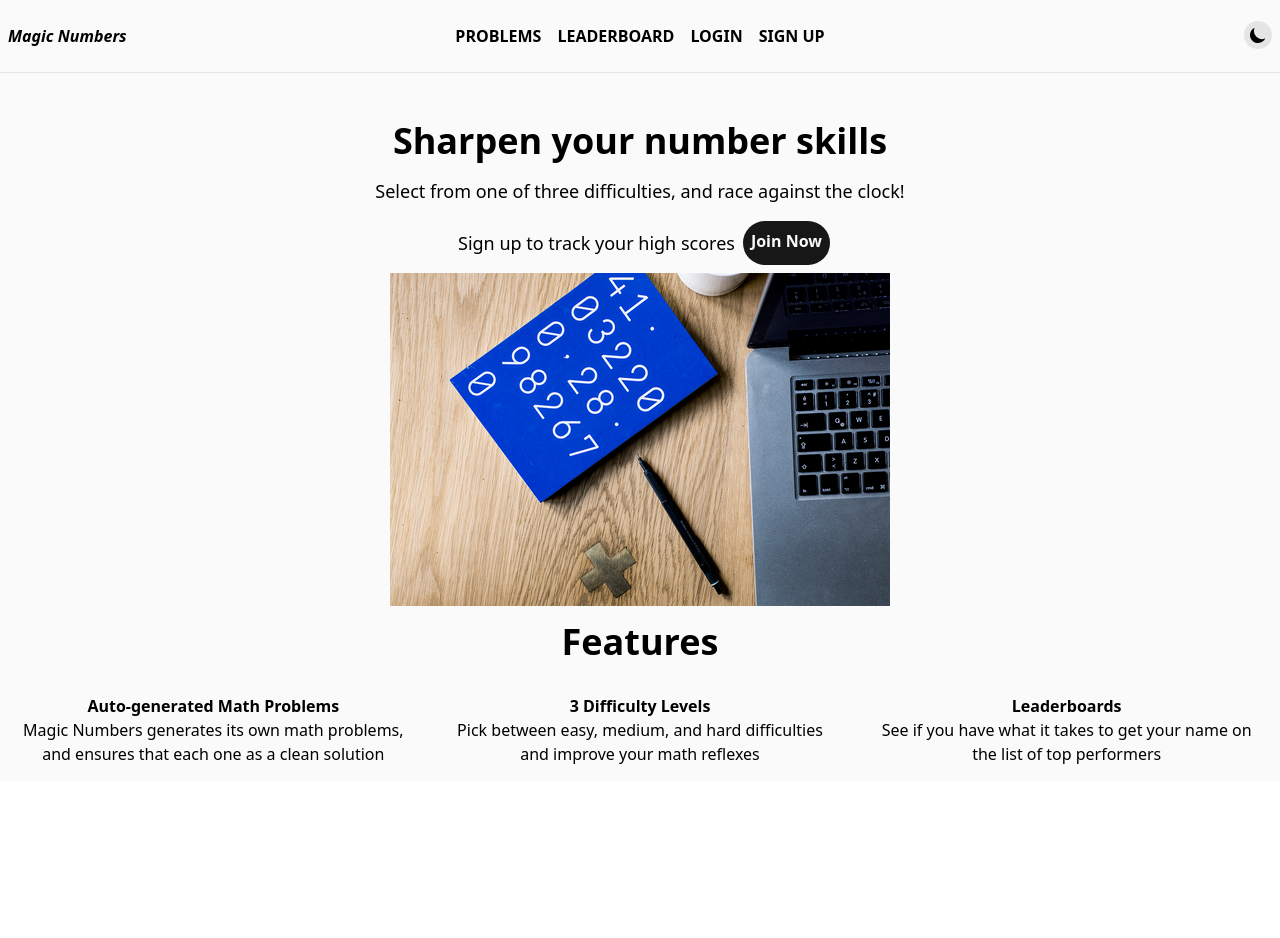
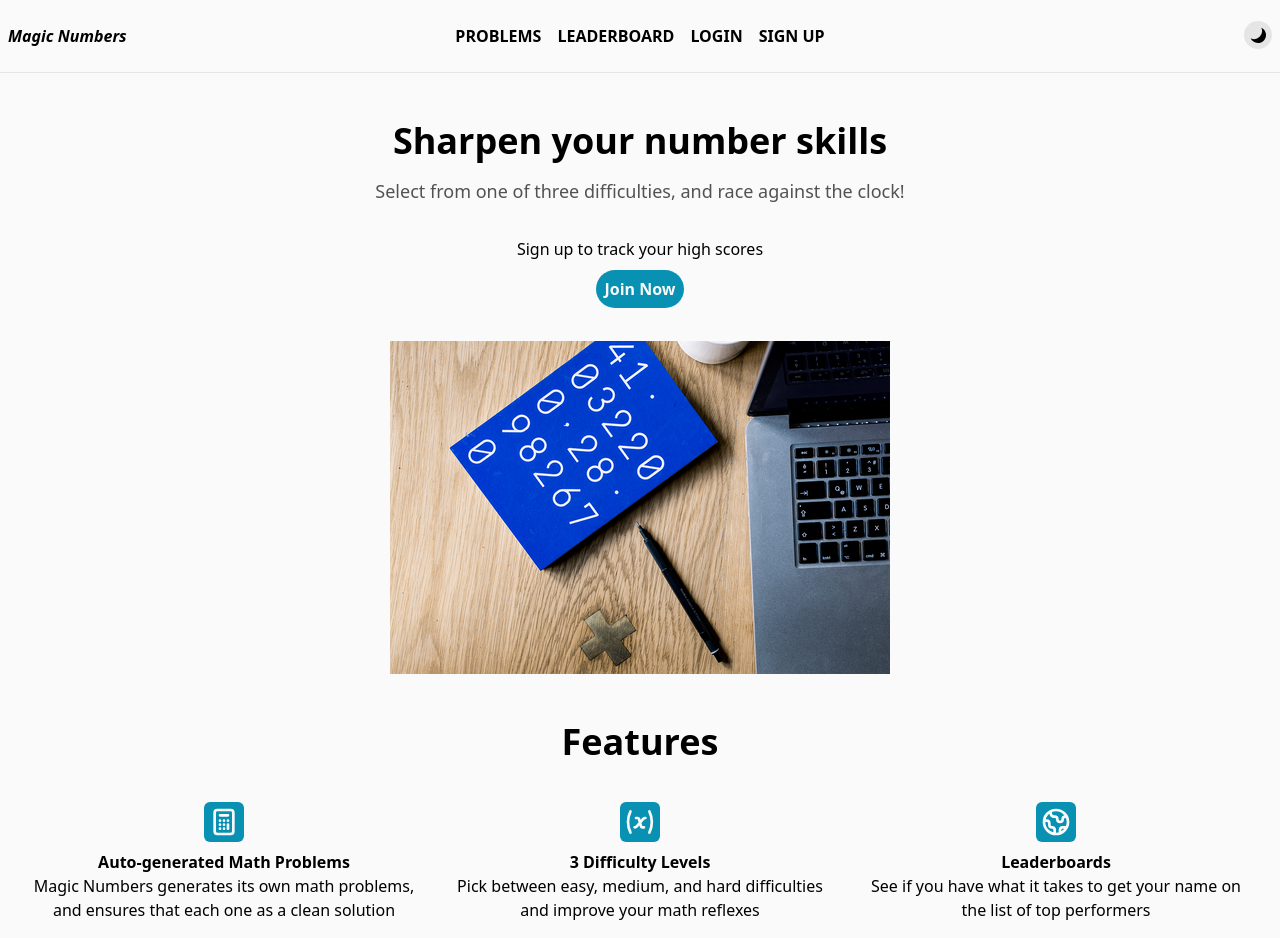
Before and after one commit to EzraKatzman/MagicNumbers, a React (Create React App) app: page / in a window 1280 px wide. Before the commit the page ends 800 px from the top, so only its background shows below. Built offline with nearby package versions, Linux system fonts and the light colour scheme.

Commit message:
color changes v1, mirrored moon svg 180 degrees

```diff
--- a/src/Components/DarkToggle.js
+++ b/src/Components/DarkToggle.js
@@ -8,11 +8,11 @@ const DarkToggle = () => {
 
     return (
         <button onClick={() => dispatch(invert())} className='bg-tgray-200 dark:bg-tgray-800 rounded-full p-1'>
-            <svg className={`${isDark ? 'block' : 'hidden'} h-5 w-5 text-white`} xmlns="http://www.w3.org/2000/svg" viewBox="0 0 20 20" fill="currentColor">
-                <path fillRule="evenodd" d="M10 2a1 1 0 011 1v1a1 1 0 11-2 0V3a1 1 0 011-1zm4 8a4 4 0 11-8 0 4 4 0 018 0zm-.464 4.95l.707.707a1 1 0 001.414-1.414l-.707-.707a1 1 0 00-1.414 1.414zm2.12-10.607a1 1 0 010 1.414l-.706.707a1 1 0 11-1.414-1.414l.707-.707a1 1 0 011.414 0zM17 11a1 1 0 100-2h-1a1 1 0 100 2h1zm-7 4a1 1 0 011 1v1a1 1 0 11-2 0v-1a1 1 0 011-1zM5.05 6.464A1 1 0 106.465 5.05l-.708-.707a1 1 0 00-1.414 1.414l.707.707zm1.414 8.486l-.707.707a1 1 0 01-1.414-1.414l.707-.707a1 1 0 011.414 1.414zM4 11a1 1 0 100-2H3a1 1 0 000 2h1z" clipRule="evenodd" />
+            <svg className={`${isDark ? 'block' : 'hidden'} h-5 w-5 text-white`} xmlns='http://www.w3.org/2000/svg' viewBox='0 0 20 20' fill='currentColor'>
+                <path fillRule='evenodd' d='M10 2a1 1 0 011 1v1a1 1 0 11-2 0V3a1 1 0 011-1zm4 8a4 4 0 11-8 0 4 4 0 018 0zm-.464 4.95l.707.707a1 1 0 001.414-1.414l-.707-.707a1 1 0 00-1.414 1.414zm2.12-10.607a1 1 0 010 1.414l-.706.707a1 1 0 11-1.414-1.414l.707-.707a1 1 0 011.414 0zM17 11a1 1 0 100-2h-1a1 1 0 100 2h1zm-7 4a1 1 0 011 1v1a1 1 0 11-2 0v-1a1 1 0 011-1zM5.05 6.464A1 1 0 106.465 5.05l-.708-.707a1 1 0 00-1.414 1.414l.707.707zm1.414 8.486l-.707.707a1 1 0 01-1.414-1.414l.707-.707a1 1 0 011.414 1.414zM4 11a1 1 0 100-2H3a1 1 0 000 2h1z' clipRule='evenodd' />
             </svg>
-            <svg className={`${isDark ? 'hidden' : 'block'} h-5 w-5`} xmlns="http://www.w3.org/2000/svg" viewBox="0 0 20 20" fill="currentColor">
-                <path d="M17.293 13.293A8 8 0 016.707 2.707a8.001 8.001 0 1010.586 10.586z" />
+            <svg className={`${isDark ? 'hidden' : 'block'} h-5 w-5`} xmlns='http://www.w3.org/2000/svg' viewBox='0 0 20 20' fill='currentColor'>
+                <path transform='scale (-1, 1)' transform-origin='center' d='M17.293 13.293A8 8 0 016.707 2.707a8.001 8.001 0 1010.586 10.586z' />
             </svg>
         </button>
     )
--- a/src/Components/Navbar.js
+++ b/src/Components/Navbar.js
@@ -9,7 +9,7 @@ const Navbar = () => {
         <header className='sm:grid sm:grid-cols-3 sm:items-center py-4 px-2 border-b border-tgray-200 mb-14 sm:mb-20 xl:mb-8 dark:bg-tgray-900'>
             <div className='flex items-center justify-between px-4 sm:p-0'>
                 <div>
-                    <Link to='/' className='block font-semibold rounded italic logo dark:text-tgray-200 '>Magic Numbers</Link>
+                    <Link to='/' className='block font-semibold italic logo dark:text-tgray-200'>Magic Numbers</Link>
                 </div>
                 <div className='sm:hidden'>
                     <button onClick={() => setView(!isOpen)} type='button' className='block focus:outline-none'>
--- a/src/Pages/Home.js
+++ b/src/Pages/Home.js
@@ -4,36 +4,45 @@ import hero from '../Images/unsplash.png'
 const Home = () => {
     return (
         <div className='max-w-screen-lg xl:max-w-screen-xl mx-auto dark:text-tgray-100'>
-            <section>
+            <section className='m-4'>
                 <div className='text-center'>
                     <h2 className='font-semibold text-4xl p-4'>Sharpen your number skills</h2>
-                    <p className='text-lg'>Select from one of three difficulties, and race against the clock!</p>
+                    <p className='text-lg text-tgray-600 dark:text-tgray-300'>Select from one of three difficulties, and race against the clock!</p>
 
-                    <div className='flex justify-center p-2 mt-2'>
-                        <p className='text-lg p-2'>Sign up to track your high scores</p>
-                        <Link to='/signup' className='p-2 font-bold bg-tgray-900 dark:bg-tgray-50 hover:bg-tgray-700 dark:hover:bg-tgray-200 text-tgray-50 dark:text-tgray-900 rounded-full'>Join Now</Link>
+                    <div className='p-2 mt-2'>
+                        <p className='text-md p-2 m-2'>Sign up to track your high scores</p>
+                        <Link to='/signup' className='p-2 text-md font-bold text-tgray-50 bg-cyan-600 dark:bg-cyan-700 hover:bg-cyan-700 dark:hover:bg-cyan-600 rounded-full'>Join Now</Link>
                     </div>
 
                 </div>
             </section>
             <section>
-                <div className='text-center'>
+                <div className='text-center m-8'>
                     <img src={hero} alt='Hero Image' className='mx-auto'/>
                 </div>
             </section>
-            <section>
+            <section className='m-4'>
                 <div className='text-center'>
                     <h2 className='font-semibold text-4xl p-4'>Features</h2>
                     <div className='sm:flex sm:justify-center sm:items-center'>
                         <div className='m-2 p-2 sm:w-1/3'>
+                            <svg className='block mx-auto h-10 w-10 m-2 p-1 text-tgray-50 bg-cyan-600 dark:bg-cyan-700 rounded-md' xmlns='http://www.w3.org/2000/svg' fill='none' viewBox='0 0 24 24' stroke='currentColor'>
+                                <path strokeLinecap='round' strokeLinejoin='round' strokeWidth={2} d='M9 7h6m0 10v-3m-3 3h.01M9 17h.01M9 14h.01M12 14h.01M15 11h.01M12 11h.01M9 11h.01M7 21h10a2 2 0 002-2V5a2 2 0 00-2-2H7a2 2 0 00-2 2v14a2 2 0 002 2z' />
+                            </svg>
                             <h3 className='font-semibold dark:text-tgray-100'>Auto-generated Math Problems</h3>
                             <p className='dark:text-tgray-300'>Magic Numbers generates its own math problems, and ensures that each one as a clean solution</p>
                         </div>
                         <div className='m-2 p-2 sm:w-1/3'>
+                            <svg className='block mx-auto h-10 w-10 m-2 p-1 text-tgray-50 bg-cyan-600 dark:bg-cyan-700 rounded-md' xmlns="http://www.w3.org/2000/svg" fill="none" viewBox="0 0 24 24" stroke="currentColor">
+                                <path strokeLinecap="round" strokeLinejoin="round" strokeWidth={2} d="M4.871 4A17.926 17.926 0 003 12c0 2.874.673 5.59 1.871 8m14.13 0a17.926 17.926 0 001.87-8c0-2.874-.673-5.59-1.87-8M9 9h1.246a1 1 0 01.961.725l1.586 5.55a1 1 0 00.961.725H15m1-7h-.08a2 2 0 00-1.519.698L9.6 15.302A2 2 0 018.08 16H8" />
+                            </svg>
                             <h3 className='font-semibold dark:text-tgray-100'>3 Difficulty Levels</h3>
                             <p className='dark:text-tgray-300'>Pick between easy, medium, and hard difficulties and improve your math reflexes</p>
                         </div>
                         <div className='m-2 p-2 sm:w-1/3'>
+                            <svg className='block mx-auto h-10 w-10 m-2 p-1 text-tgray-50 bg-cyan-600 dark:bg-cyan-700 rounded-md' xmlns='http://www.w3.org/2000/svg' fill='none' viewBox='0 0 24 24' stroke='currentColor'>
+                                <path strokeLinecap='round' strokeLinejoin='round' strokeWidth={2} d='M3.055 11H5a2 2 0 012 2v1a2 2 0 002 2 2 2 0 012 2v2.945M8 3.935V5.5A2.5 2.5 0 0010.5 8h.5a2 2 0 012 2 2 2 0 104 0 2 2 0 012-2h1.064M15 20.488V18a2 2 0 012-2h3.064M21 12a9 9 0 11-18 0 9 9 0 0118 0z' />
+                            </svg>
                             <h3 className='font-semibold dark:text-tgray-100'>Leaderboards</h3>
                             <p className='dark:text-tgray-300'>See if you have what it takes to get your name on the list of top performers</p>
                         </div>
--- a/tailwind.config.js
+++ b/tailwind.config.js
@@ -7,6 +7,8 @@ module.exports = {
     extend: {
       colors: {
         tgray: colors.trueGray,
+        lightBlue: colors.lightBlue,
+        cyan: colors.cyan,
       }
     },
   },
```
